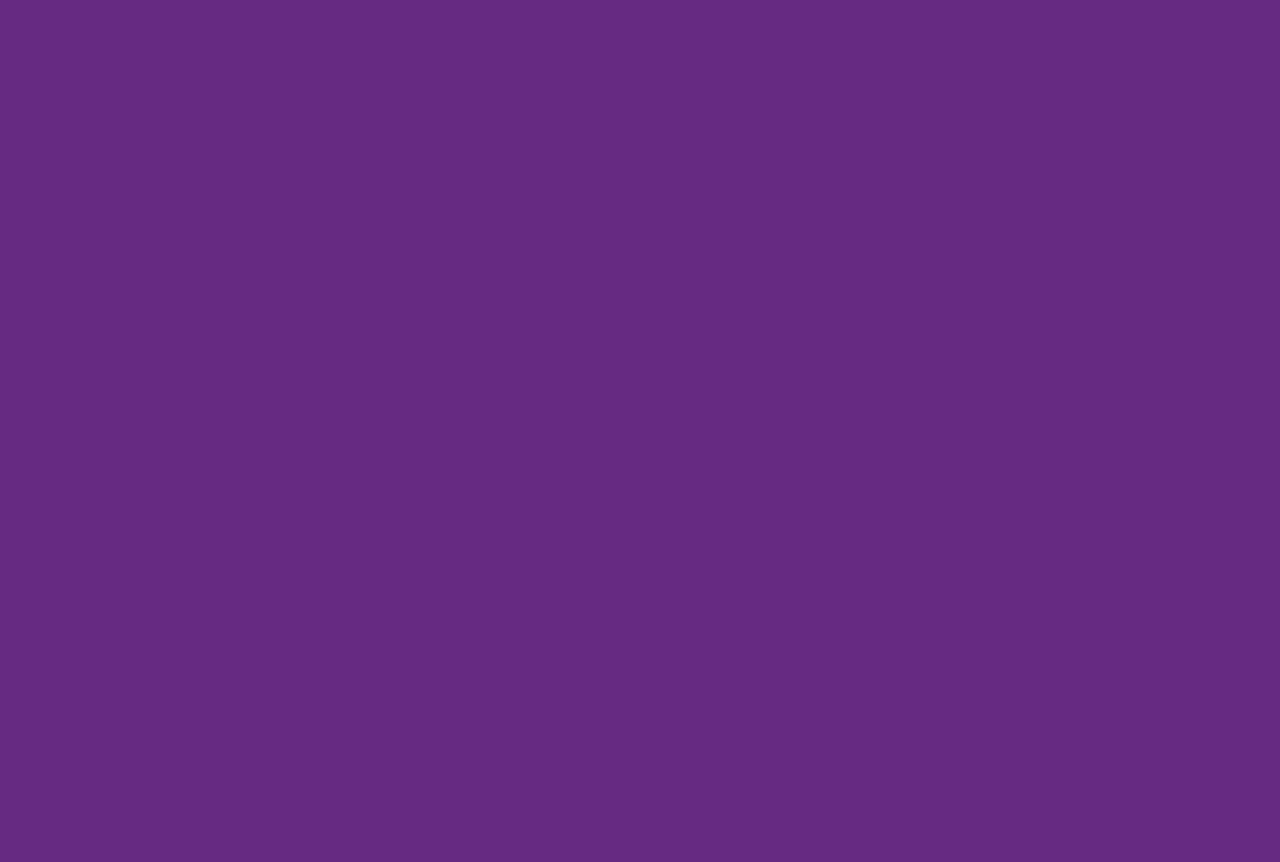
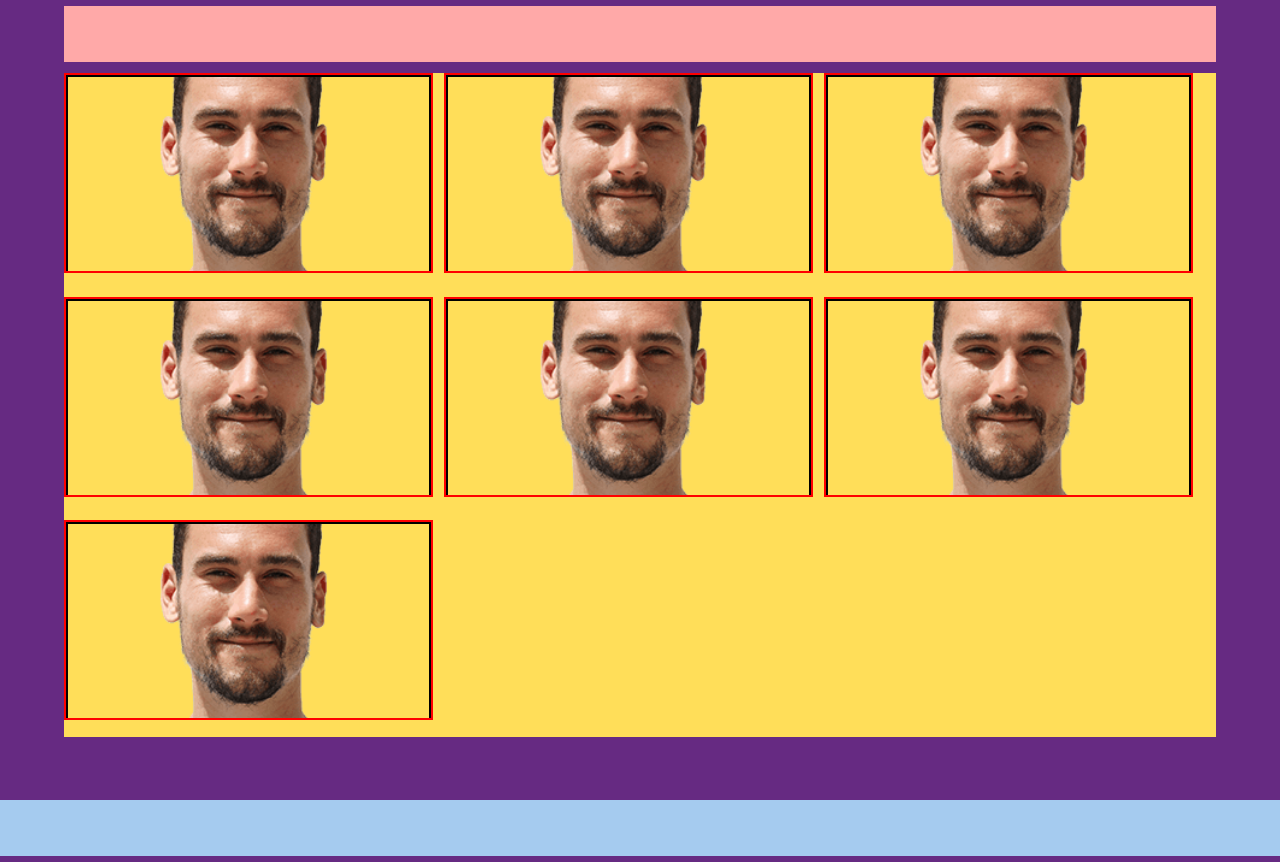
Before and after one commit to Ziggyologist/Mager-Cheat-Lord, a plain HTML site: page index.html in a window 1280 px wide. Before the commit the page ends 800 px from the top, so only its background shows below. Drawn offline with Linux system fonts and the light colour scheme.

Commit message:
added testing prototype

```diff
--- a/index.html
+++ b/index.html
@@ -7,5 +7,85 @@
     <script defer src="script.js"></script>
     <title>Cheat Lord Site Mager.......</title>
   </head>
-  <body></body>
+  <body>
+    <div class="parent_container">
+      <nav class="navigation_container"></nav>
+      <main class="main_container">
+
+
+        <div class="story_container">
+          <div class="story_img"></div>
+          <div class="story_content">
+            Lorem ipsum dolor, sit amet consectetur adipisicing elit. Laudantium
+            vitae autem est, facere repellendus eveniet. Perspiciatis inventore
+            doloribus repellendus reiciendis amet libero, voluptatibus
+            exercitationem, corporis impedit soluta, porro saepe obcaecati.
+          </div>
+          </div>
+
+        <div class="story_container">
+          <div class="story_img"></div>
+          <div class="story_content">
+            Lorem ipsum dolor, sit amet consectetur adipisicing elit. Laudantium
+            vitae autem est, facere repellendus eveniet. Perspiciatis inventore
+            doloribus repellendus reiciendis amet libero, voluptatibus
+            exercitationem, corporis impedit soluta, porro saepe obcaecati.
+          </div>
+          </div>
+
+        <div class="story_container">
+          <div class="story_img"></div>
+          <div class="story_content">
+            Lorem ipsum dolor, sit amet consectetur adipisicing elit. Laudantium
+            vitae autem est, facere repellendus eveniet. Perspiciatis inventore
+            doloribus repellendus reiciendis amet libero, voluptatibus
+            exercitationem, corporis impedit soluta, porro saepe obcaecati.
+          </div>
+          </div>
+
+                  <div class="story_container">
+          <div class="story_img"></div>
+          <div class="story_content">
+            Lorem ipsum dolor, sit amet consectetur adipisicing elit. Laudantium
+            vitae autem est, facere repellendus eveniet. Perspiciatis inventore
+            doloribus repellendus reiciendis amet libero, voluptatibus
+            exercitationem, corporis impedit soluta, porro saepe obcaecati.
+          </div>
+          </div>
+
+        <div class="story_container">
+          <div class="story_img"></div>
+          <div class="story_content">
+            Lorem ipsum dolor, sit amet consectetur adipisicing elit. Laudantium
+            vitae autem est, facere repellendus eveniet. Perspiciatis inventore
+            doloribus repellendus reiciendis amet libero, voluptatibus
+            exercitationem, corporis impedit soluta, porro saepe obcaecati.
+          </div>
+          </div>
+
+        <div class="story_container">
+          <div class="story_img"></div>
+          <div class="story_content">
+            Lorem ipsum dolor, sit amet consectetur adipisicing elit. Laudantium
+            vitae autem est, facere repellendus eveniet. Perspiciatis inventore
+            doloribus repellendus reiciendis amet libero, voluptatibus
+            exercitationem, corporis impedit soluta, porro saepe obcaecati.
+          </div>
+          </div>
+
+                  <div class="story_container">
+          <div class="story_img"></div>
+          <div class="story_content">
+            Lorem ipsum dolor, sit amet consectetur adipisicing elit. Laudantium
+            vitae autem est, facere repellendus eveniet. Perspiciatis inventore
+            doloribus repellendus reiciendis amet libero, voluptatibus
+            exercitationem, corporis impedit soluta, porro saepe obcaecati.
+          </div>
+          </div>
+
+        </div>
+      </main>
+      <footer class="footer_container"></footer>
+    </div>
+  </body>
 </html>
--- a/script.js
+++ b/script.js
@@ -0,0 +1,9 @@
+const photoBtn = document.querySelectorAll(".story_img");
+const storyContainer = document.querySelectorAll(".story_container");
+
+photoBtn.forEach((btn, i) => {
+  btn.addEventListener("click", function () {
+    console.log(storyContainer[i]);
+    storyContainer[i].style.height = "400px";
+  });
+});
--- a/style.css
+++ b/style.css
@@ -1,3 +1,9 @@
+* {
+  margin: 0;
+  padding: 0;
+  box-sizing: border-box;
+}
+
 :root {
   --blue: #a5cbef;
   --light-blue: #d4e4f3;
@@ -11,3 +17,61 @@
 body {
   background-color: var(--mager-color);
 }
+.parent_container {
+  width: 90vw;
+  height: 100%;
+  margin: 0 auto;
+  /* border: white 2px solid; */
+  display: flex;
+  flex-direction: column;
+}
+
+.navigation_container {
+  width: 100%;
+  height: 7%;
+  background-color: var(--pink);
+  margin-bottom: 1%;
+  margin-top: 0.5%;
+}
+
+.main_container {
+  width: 100%;
+  height: 83%;
+  background-color: var(--yellow);
+  margin-bottom: 1%;
+  display: flex;
+  flex-direction: row;
+  gap: 1%;
+  flex-wrap: wrap;
+  overflow: auto;
+}
+
+.story_container {
+  width: calc(96% / 3);
+  height: 200px;
+  border: red solid 2px;
+  overflow: hidden;
+}
+.story_img {
+  border: solid black 2px;
+  width: 100%;
+  height: 200px;
+  background-image: url(Photos/o_n_5_394_gianluca-mager-1.png);
+  background-position: center;
+  background-repeat: no-repeat;
+  background-size: cover;
+}
+
+.story_content {
+}
+
+.footer_container {
+  width: 100%;
+  height: 7%;
+  background-color: var(--blue);
+  margin-bottom: 0.5%;
+}
+
+.hidden {
+  display: none;
+}
```
Also changed, not shown: Photos/o_n_5_394_gianluca-mager-1.png (added).
